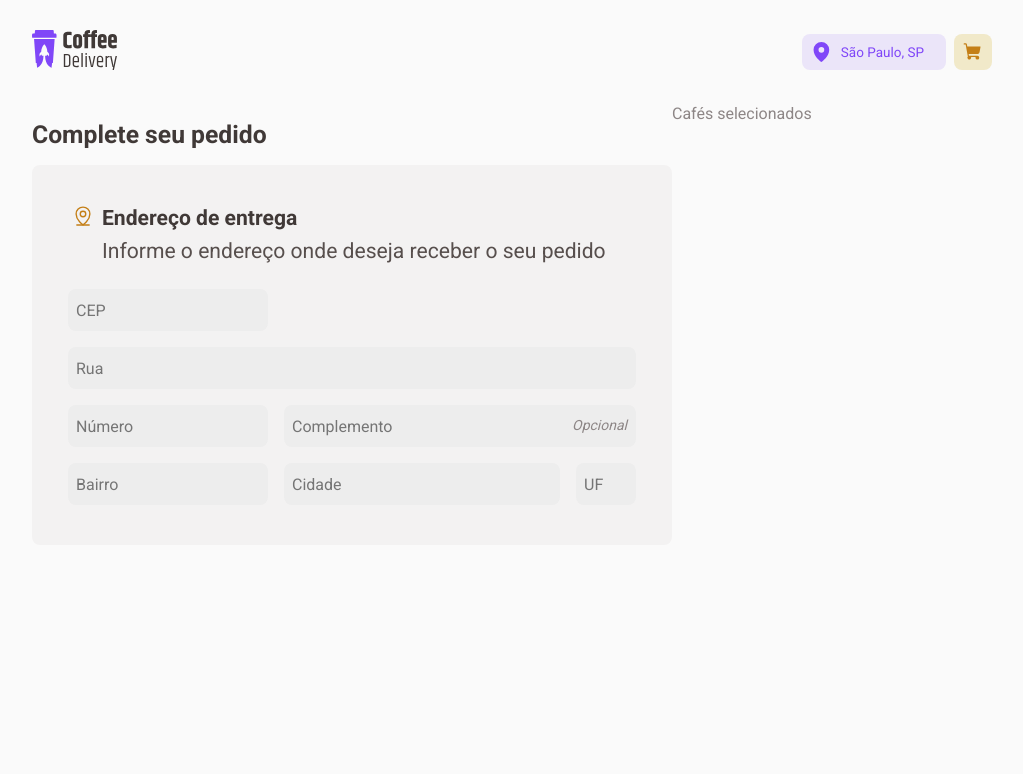
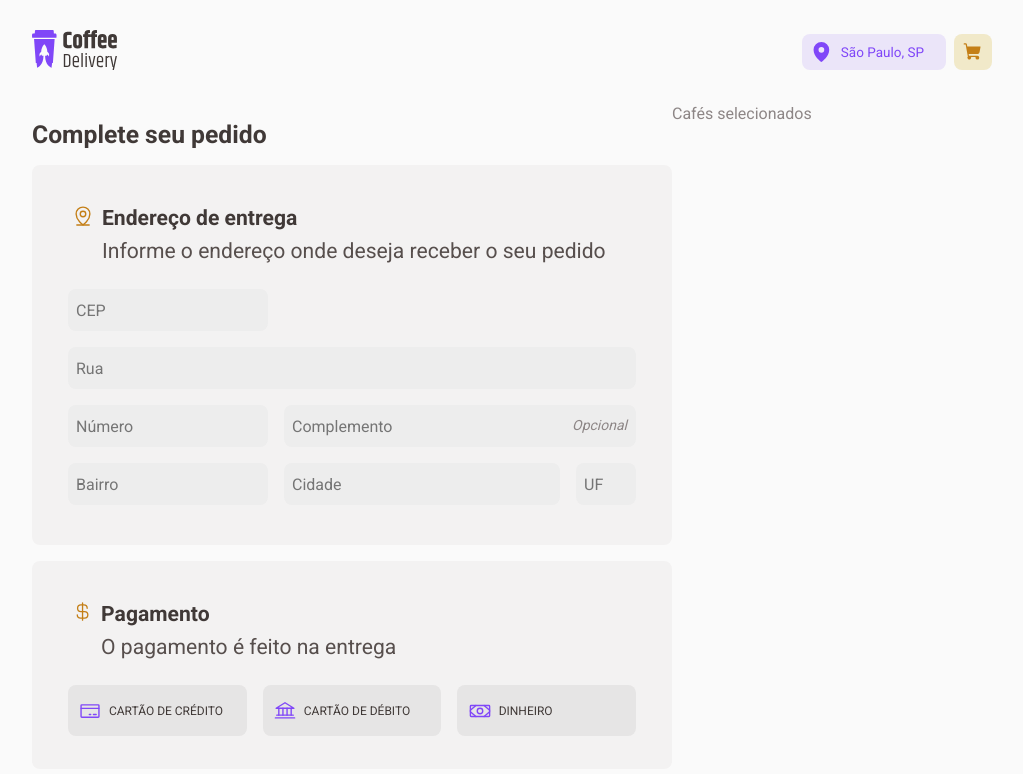
Before and after one commit to chelfonseca/coffee-delivery, a React (Vite) app: page /checkout in a window 1280 px wide. Shown: the top 774 px of the page, without its empty margins (128-1151 px from the left). Built offline with nearby package versions, Linux system fonts and the light colour scheme.

Commit message:
PaymentContainer

```diff
--- a/src/pages/Checkout/index.tsx
+++ b/src/pages/Checkout/index.tsx
@@ -11,10 +11,18 @@ import {
   OrderContainer,
   OrderContainerMain,
   OrderHeader,
+  PaymentButtonsContainer,
+  PaymentContainer,
   SelectedContainer,
 } from './styles'
 
-import { MapPinLine } from 'phosphor-react'
+import {
+  MapPinLine,
+  CurrencyDollar,
+  CreditCard,
+  Bank,
+  Money,
+} from 'phosphor-react'
 
 export function Checkout() {
   return (
@@ -26,7 +34,7 @@ export function Checkout() {
             <MapPinLine size={22} />
             <div>
               <h4>Endereço de entrega</h4>
-              <p>Informe o endereço onde deseja receber o seu pedido</p>{' '}
+              <p>Informe o endereço onde deseja receber o seu pedido</p>
             </div>
           </OrderHeader>
           <FormAdress>
@@ -40,6 +48,29 @@ export function Checkout() {
             <InputState placeholder="UF" />
           </FormAdress>
         </OrderContainerMain>
+        <PaymentContainer>
+          <OrderHeader>
+            <CurrencyDollar />
+            <div>
+              <h4>Pagamento</h4>
+              <p>O pagamento é feito na entrega</p>
+            </div>
+          </OrderHeader>
+          <PaymentButtonsContainer>
+            <button>
+              <CreditCard size={22} />
+              <p>Cartão de crédito</p>
+            </button>
+            <button>
+              <Bank size={22} />
+              <p>Cartão de débito</p>
+            </button>
+            <button>
+              <Money size={22} />
+              <p>Dinheiro</p>
+            </button>
+          </PaymentButtonsContainer>
+        </PaymentContainer>
       </OrderContainer>
       <SelectedContainer>Cafés selecionados</SelectedContainer>
     </CheckoutContainer>
--- a/src/pages/Checkout/styles.ts
+++ b/src/pages/Checkout/styles.ts
@@ -101,3 +101,32 @@ export const InputCity = styled(Input)`
 export const InputState = styled(Input)`
   grid-area: inputState;
 `
+export const PaymentContainer = styled(OrderContainerMain)`
+  height: 13rem;
+  margin-top: 1rem;
+`
+export const PaymentButtonsContainer = styled.div`
+  display: flex;
+  gap: 1rem;
+
+  button {
+    width: 11.18rem;
+    height: 3.2rem;
+    border: none;
+    border-radius: 8px;
+    background-color: ${(props) => props.theme['base-button']};
+    color: ${(props) => props.theme.purple};
+    display: flex;
+    flex-direction: row;
+    align-items: center;
+    justify-content: left;
+    gap: 0.5rem;
+    padding-left: 0.7rem;
+
+    p {
+      color: ${(props) => props.theme['base-subtitle']};
+      font-size: 0.75rem;
+      text-transform: uppercase;
+    }
+  }
+`
```
